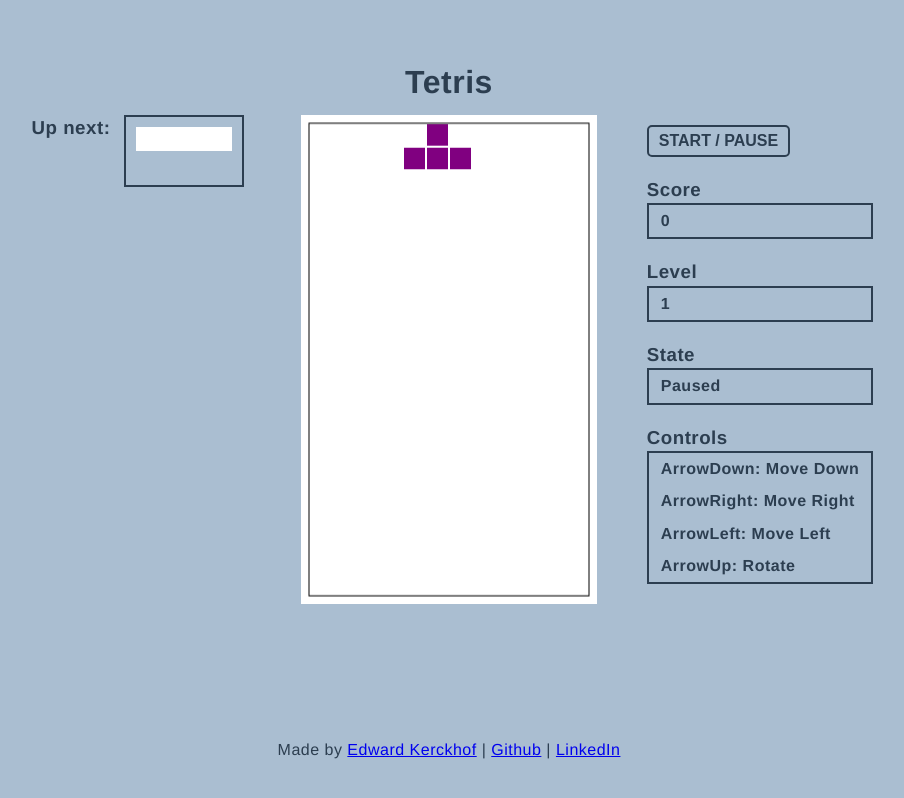
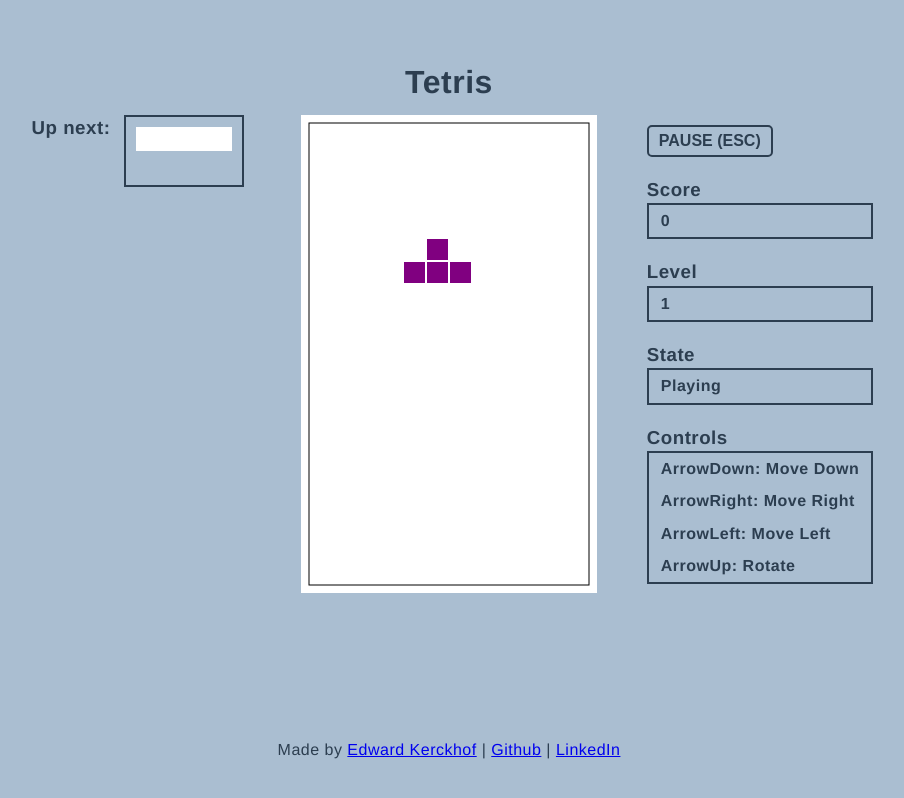
Before and after one commit to EdwardKerckhof/tetris-js, a Vue app: page / in a window 1280 px wide. Shown: the whole page, without its empty margins (191-1095 px from the left). Built offline with nearby package versions, Linux system fonts and the light colour scheme.

Commit message:
Better state UI + resetGame

```diff
--- a/src/assets/scss/tetris.scss
+++ b/src/assets/scss/tetris.scss
@@ -8,6 +8,7 @@
     width: 226px;
     display: flex;
     justify-content: space-around;
+
     .next {
       height: fit-content;
       border: 2px solid #2c3e50;
@@ -25,8 +26,23 @@
     }
   }
 
-  canvas {
+  .canvas-wrap {
     margin: 0 50px;
+    position: relative;
+
+    .state-modal {
+      position: absolute;
+      width: 296px;
+      height: 478px;
+      top: 0;
+      left: 0;
+      background-color: rgba($color: #000000, $alpha: 0.8);
+      display: flex;
+      justify-content: center;
+      align-items: center;
+      color: white;
+      user-select: none;
+    }
   }
 
   .tetris-actions {
--- a/src/components/Tetris.vue
+++ b/src/components/Tetris.vue
@@ -1,7 +1,10 @@
 <template>
   <div class="tetris">
     <div class="tetris-actions">
-      <button @click="startPause">Start / Pause</button>
+      <button @click="startPause" v-if="state !== 1">
+        {{ state === 0 ? 'Pause ' : 'Play' }} (esc)
+      </button>
+      <button @click="restartGame" v-else>Restart</button>
       <h3>
         Score
         <p>{{ score }}</p>
@@ -24,7 +27,12 @@
         <p class="control">ArrowUp: Rotate</p>
       </h3>
     </div>
-    <canvas id="tetris-canvas" ref="canvas"></canvas>
+    <div class="canvas-wrap">
+      <div class="state-modal" v-if="state === 1 || state === 2">
+        <h1>{{ state === 1 ? 'Game Over' : 'Paused' }}</h1>
+      </div>
+      <canvas id="tetris-canvas" ref="canvas"> </canvas>
+    </div>
     <div class="tetrix-next">
       <h3>Up next:</h3>
       <div class="next">
@@ -74,7 +82,7 @@ export default defineComponent({
     const canvas = ref(null) // vue ref for canvas element
     let level = ref(1) // vue ref for level, start at 1
     let score = ref(0) // vue ref for the score, start at 0
-    let state = ref(STATE.PAUSED) // vue ref for state, starting at paused
+    let state = ref(STATE.PLAYING) // vue ref for state, starting at paused
     let nextTetromino = ref()
     let timer: any // interval for automatically moving tetromino down (starts at 1 second, decrease each level)
     let movingSpeed = 1
@@ -222,6 +230,7 @@ export default defineComponent({
     // Every time a key is pressed we change either the x or y value to where we want to the new tetromino to be drawn
     // Deletes the previously drawn shape, then draws the new one
     const handleKeyDown = (e: KeyboardEvent) => {
+      if (e.key === 'Escape') startPause()
       switch (state.value) {
         case STATE.PLAYING:
           switch (e.key) {
@@ -615,8 +624,14 @@ export default defineComponent({
     }
 
     const startPause = () => {
-      if (state.value === STATE.PAUSED) state.value = 0
-      else if (state.value === STATE.PLAYING) state.value = 2
+      if (state.value !== STATE.GAME_OVER) {
+        if (state.value === STATE.PAUSED) state.value = 0
+        else if (state.value === STATE.PLAYING) state.value = 2
+      }
+    }
+
+    const restartGame = () => {
+      location.reload()
     }
 
     return {
@@ -624,7 +639,8 @@ export default defineComponent({
       level,
       state,
       canvas,
-      startPause
+      startPause,
+      restartGame
     }
   }
 })
```
Also changed, not shown: 1 other file (tests, documents, lock files or other folders).
